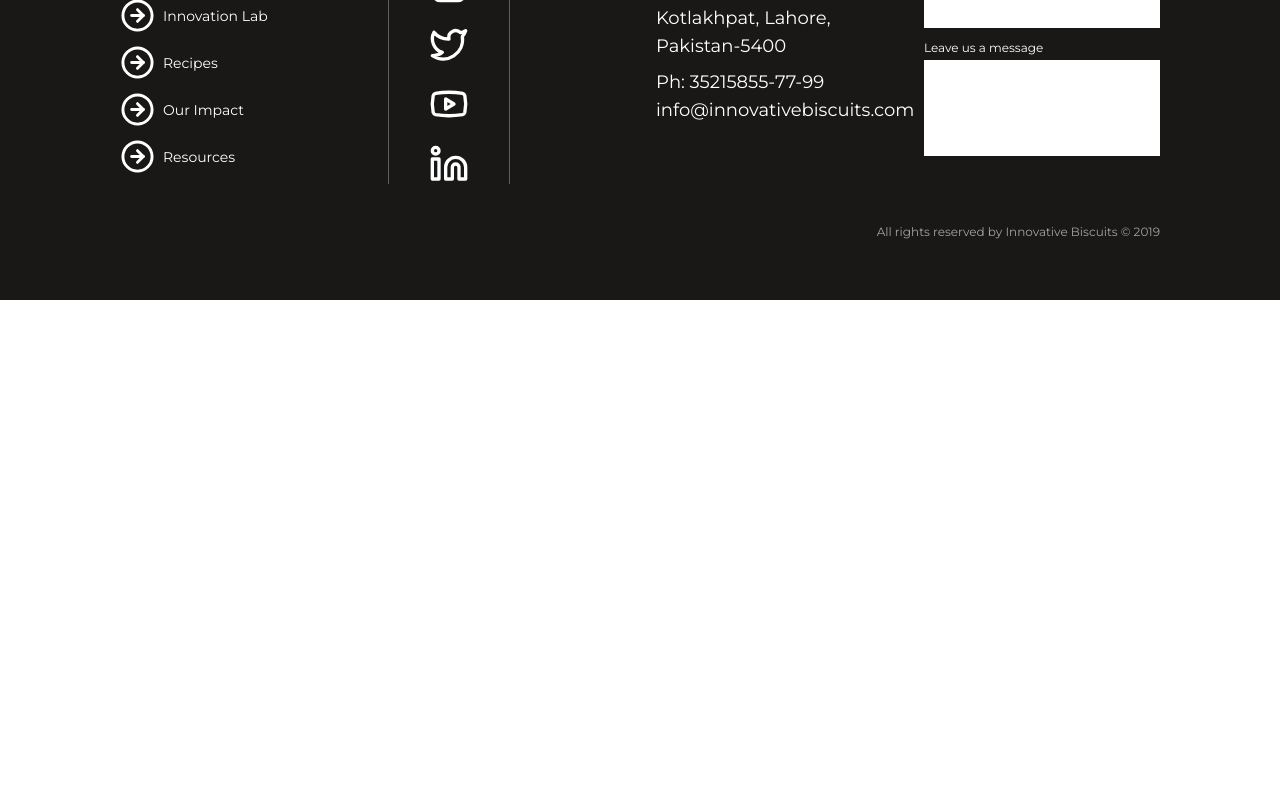
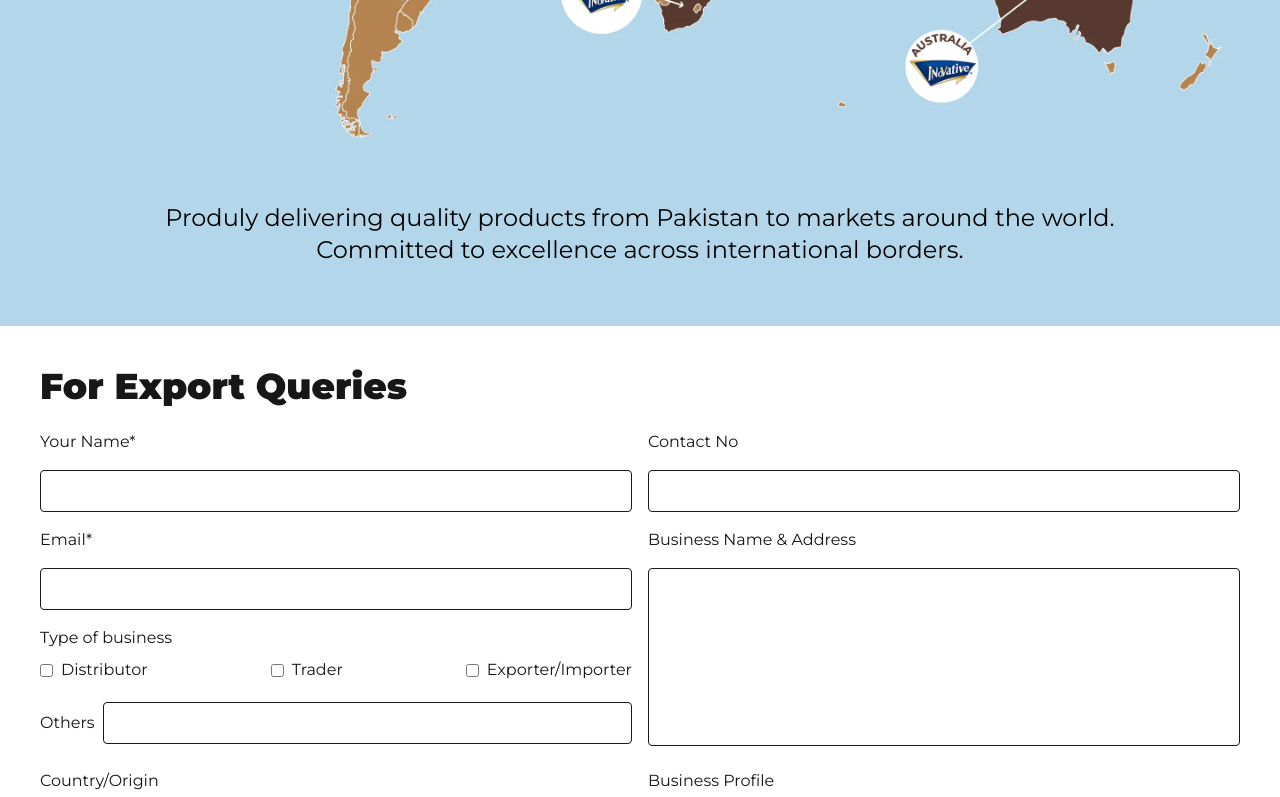
Before and after one commit to fiaz291/innovative, a Next.js app: page /export in a window 1280 px wide. Before the commit this address had no page. Shown: the part 956-1753 px from the top of the page. Before the commit the page ends 1256 px from the top, so only its background shows below. Built offline with nearby package versions, Linux system fonts and the light colour scheme.

Commit message:
add export and about us pages

```diff
--- /dev/null
+++ b/src/app/about-us/page.tsx
@@ -0,0 +1,45 @@
+import heroImg from '../../assets/lp-hero.webp';
+import Navbar from "@/components/Navbar";
+import Image from 'next/image';
+import aboutUs from '../../assets/about-us.webp';
+
+export default function AboutUsPage() {
+    return (
+    <div>
+        <div
+          style={{
+            backgroundImage: `url(${heroImg.src})`,
+          }}
+          className="text-white w-full bg-no-repeat bg-center md:bg-cover">
+              <Navbar isPremium={false} />
+              <div className="flex flex-col gap-4 items-center font-black mx-5 md:mx-30 py-25 md:py-75">
+                  <div className="text-2xl md:text-6xl text-center whitespace-pre-line">{`Where tradition\nmeets innovation`}</div>
+              </div>
+        </div>
+
+        <div className='flex flex-col items-center relative text-center p-15 md:px-50 md:py-20'>
+            <div className="font-black text-2xl md:text-6xl mb-15">{`Step into the world of quality, taste, and innovation.`}</div>
+            <p className='text-base md:text-2xl mb-8'>
+                At Innovative Biscuits, our passionate team of forward-thinkers is driven to revolutionize the market—one delicious bite at a time. As a responsible organization, we stay committed to all our stakeholders, with a strong focus on our consumers.
+            </p>
+            <p className='text-base md:text-2xl mb-8'>
+                Guided by our mission to craft products that contribute to a better lifestyle and a stronger society, we continuously strive to raise industry standards. Through quality, taste, and innovation, we’ve carved our place in the hearts of our customers.
+            </p>
+            <p className='text-base md:text-2xl mb-8'>
+                To say we love what we do wouldn’t be enough—we live it, breathe it, and bake it into every biscuit.
+            </p>
+        </div>
+
+        <div className='flex text-white mb-15'>
+            <div className='flex flex-col md:w-[50%] bg-[#123a5e] p-15'>
+                <div className='font-bold flex items-center gap-10 text-2xl md:text-4xl'>
+                    Upholding Excellence in  Quality, Halal Standards & Food Safety
+                </div>
+                <p className='font-normal text-base md:text-2xl mt-8'>{`At INNOVATIVE BISCUITS (Pvt. Ltd.), we are dedicated to meeting customer expectations and legal requirements through the continual improvement of our Halal, Food Safety, and Quality `}</p>
+                <p className='font-normal text-base md:text-2xl mt-8'>{`We ensure the provision of necessary resources and clear communication at all levels to support our strategic goals and promote active participation. Our aim is to uphold a strong culture of Quality, Halal compliance, and Food Safety across the organization.`}</p>
+            </div>
+            <Image src={aboutUs} alt='out-products-image' className='hidden md:block w-[50%]'/>
+        </div>
+      </div>
+    );
+  }
--- /dev/null
+++ b/src/app/export/page.tsx
@@ -0,0 +1,130 @@
+'use client';
+import heroImg from '../../assets/export-hero.webp';
+import Navbar from "@/components/Navbar";
+
+export default function ExportPage() {
+    return (
+    <div>
+        <div
+          style={{
+            backgroundImage: `url(${heroImg.src})`,
+          }}
+          className="text-black w-full bg-no-repeat bg-center md:bg-cover">
+              <Navbar isPremium={false} />
+              <div className="flex flex-col gap-4 items-center justify-between font-black mx-5 md:mx-30 h-50 h-300 py-15">
+                  <div className="text-2xl md:text-6xl text-center">{`Innovative Export`}</div>
+                  <div className="font-normal text-base md:text-2xl text-center whitespace-pre-line">{`Produly delivering quality products from Pakistan to markets around the world.\nCommitted to excellence across international borders.`}</div>
+              </div>
+        </div>
+
+        <div className="p-10 max-w-7xl mx-auto">
+          <h1 className="text-xl md:text-4xl font-black mb-6 decoration-blue-600">
+            For Export Queries
+          </h1>
+          <form onSubmit={() => {}} className="space-y-4">
+            <div className="grid grid-cols-1 md:grid-cols-2 gap-4">
+              <div>
+                <label className="mb-4 block">{`Your Name*`}</label>
+                <input
+                  type="text"
+                  name="name"
+                  onChange={() => {}}
+                  required
+                  className="w-full border p-2 rounded"
+                />
+              </div>
+              <div>
+                <label className="mb-4 block">{`Contact No`}</label>
+                <input
+                  type="text"
+                  name="contact"
+                  onChange={() => {}}
+                  className="w-full border p-2 rounded"
+                />
+              </div>
+              <div>
+                <label className="mb-4 block">{`Email*`}</label>
+                <input
+                  type="email"
+                  name="email"
+                  onChange={() => {}}
+                  required
+                  className="w-full border p-2 rounded"
+                />
+                <label className="mb-2 mt-4 block">{`Type of business`}</label>
+                <div className="flex items-center justify-between mb-5">
+                  <label className="flex items-center gap-2">
+                    <input type="checkbox" name="distributor" /> Distributor
+                  </label>
+                  <label className="flex items-center gap-2">
+                    <input type="checkbox" name="trader" /> Trader
+                  </label>
+                  <label className="flex items-center gap-2">
+                    <input type="checkbox" name="exporter" /> Exporter/Importer
+                  </label>
+                </div>
+                <div className='mt-4 flex items-center gap-2'>
+                  <label className="whitespace-nowrap">{`Others`}</label>
+                  <input
+                    type="text"
+                    name="others"
+                    onChange={() => {}}
+                    required
+                    className="w-full border p-2 rounded"
+                  />
+                </div>
+              </div>
+              <div>
+                <label className="mb-4 block">{`Business Name & Address`}</label>
+                <textarea
+                  name="business"
+                  onChange={() => {}}
+                  className="w-full border p-4 rounded resize-none"
+                  rows={6}
+                  required
+                />
+              </div>
+
+              <div>
+                <label className="mb-4 block">{`Country/Origin`}</label>
+                <input
+                  type="text"
+                  name="origin"
+                  onChange={() => {}}
+                  required
+                  className="w-full border p-2 rounded"
+                />
+              </div>
+              <div>
+                <label className="mb-4 block">{`Business Profile`}</label>
+                <input
+                  type="text"
+                  name="profile"
+                  onChange={() => {}}
+                  required
+                  className="w-full border p-2 rounded"
+                />
+              </div>
+              <div>
+                <input
+                  type="file"
+                  multiple
+                  className="w-full border p-2 rounded bg-gray-700 text-white file:mr-4 file:py-2 file:px-4 file:rounded file:border-0 file:text-white file:bg-gray-600 hover:file:bg-gray-500"
+                />
+              </div>
+              <div className='flex'>
+                <button
+                  type="submit"
+                  className="bg-black text-white px-12 py-2 rounded-full hover:bg-gray-800"
+                >
+                  Submit
+                </button>
+              </div>
+            </div>
+
+          </form>
+        </div>
+
+      </div>
+    );
+  }
--- a/src/components/Navbar.tsx
+++ b/src/components/Navbar.tsx
@@ -85,6 +85,12 @@ export default function Navbar({isPremium = true, isTransparentBg = false}: {isP
                         >
                           Vision
                         </li>
+                        <li
+                          onClick={() => router.push('/about-us')}
+                          className="px-4 py-2 hover:bg-gray-100 rounded cursor-pointer"
+                        >
+                          About Us
+                        </li>
                       </ul>
                     </li>
                     <li className="flex items-center gap-1 cursor-pointer">
@@ -122,6 +128,12 @@ export default function Navbar({isPremium = true, isTransparentBg = false}: {isP
                         >
                           Careers
                         </li>
+                        <li
+                          onClick={() => router.push('/export')}
+                          className="px-4 py-2 hover:bg-gray-100 rounded cursor-pointer"
+                        >
+                          Export
+                        </li>
                       </ul>
                     </li>
                 </>
```
Also changed, not shown: src/assets/about-us.webp (added), src/assets/export-hero.webp (added).
